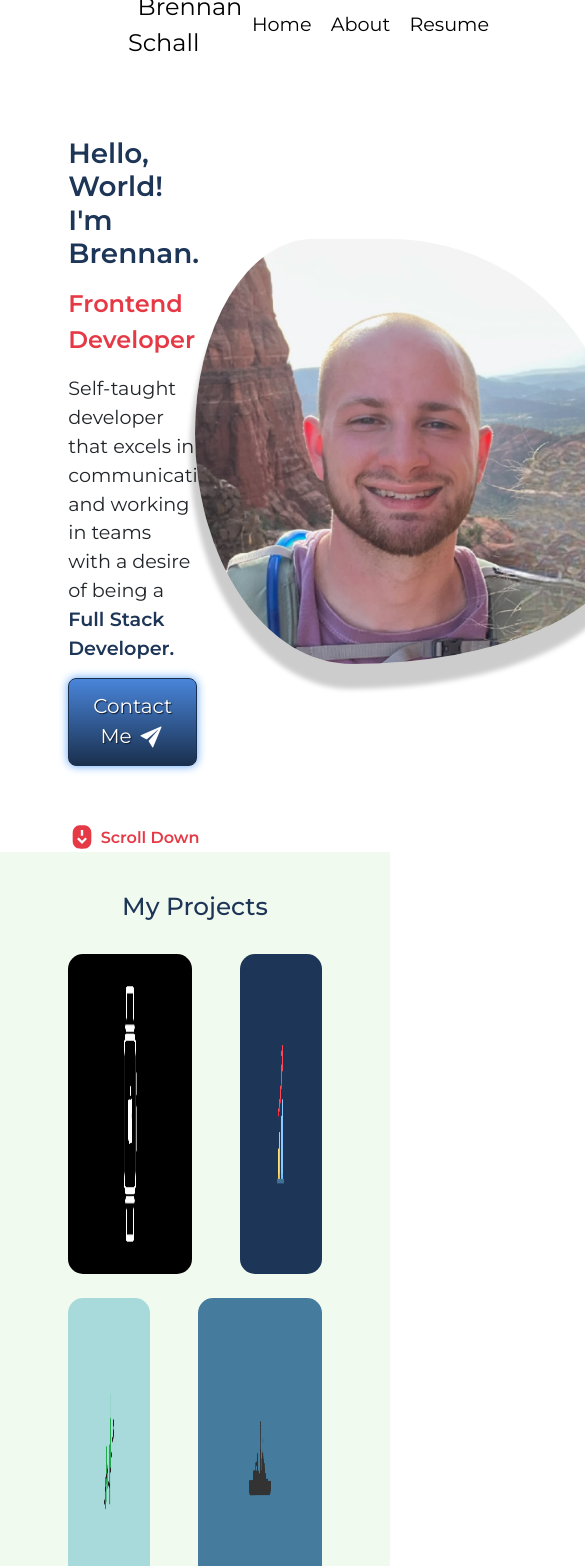
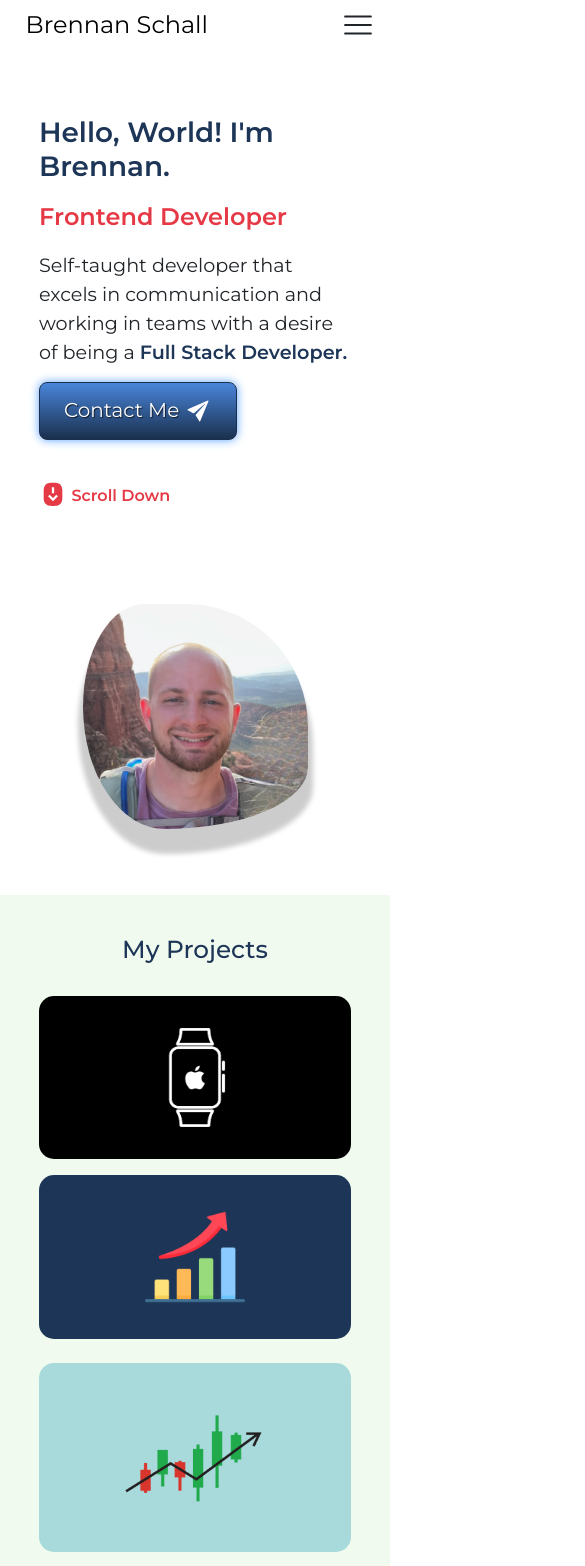
Before and after one commit to bschall20/Portfolio-2025, a React (Create React App) app: page / in a window 390 px wide. Shown: the top 1566 px of the page, 585 px wide, since content can reach past the window. Built offline with nearby package versions, Linux system fonts and the light colour scheme.

Commit message:
Responsive Design. Code is messy on home page due to mapping. Needs cleaned.

```diff
--- a/src/components/TopNav.jsx
+++ b/src/components/TopNav.jsx
@@ -1,6 +1,12 @@
 // import React, { useState } from "react";
+import React, { useState } from "react";
+import { RxHamburgerMenu } from "react-icons/rx";
+import { IoMdClose } from "react-icons/io";
 
-import React from "react";
+
+
+
+
 function TopNav() {
   // const [active, setActive] = useState('/');
   // const setActiveNav = () => {
@@ -8,17 +14,42 @@ function TopNav() {
   //         return !eventkey;
   //     });
   // };
+  const [menuIcon, setMenuIcon] = useState(true)
+  const expandMenu = () => {
+    setMenuIcon(!menuIcon)
+    console.log(menuIcon)
+  }
 
   return (
     <nav id="navBar">
-      <div className="navTitle">
-        <a href="/">Brennan Schall</a>
+      <div className="navBarTop">
+        <div className="navTitle">
+          <a href="/">Brennan Schall</a>
+        </div>
+        <div className="navLinks">
+          <a href="/" eventkey="/">Home</a>
+          <a href="/about" eventkey="about">About</a>
+          <a href="/resume" eventkey="resume">Resume</a>
+        </div>
+        <div className="smallNavLinks">
+        {menuIcon === true ? < RxHamburgerMenu className="navMenuIcon" onClick={expandMenu} /> :
+       <IoMdClose className="navMenuIcon" onClick={expandMenu}/>}
+        </div>
       </div>
-      <div className="navLinks">
-        <a href="/" eventkey="/">Home</a>
+      {menuIcon === false ? <div className="navBarBottom">
+        <div className="navBarBottomLink">
+          <a href="/" eventkey="/">Home</a>
+        </div>
+        <div className="navBarBottomLink">
         <a href="/about" eventkey="about">About</a>
+        </div>
+        <div className="navBarBottomLink">
         <a href="/resume" eventkey="resume">Resume</a>
-      </div>
+        </div>
+          {/* <a href="/" eventkey="/">Home</a>
+          <a href="/about" eventkey="about">About</a>
+          <a href="/resume" eventkey="resume">Resume</a> */}
+      </div> : null}
     </nav>
 
   );
--- a/src/index.css
+++ b/src/index.css
@@ -78,8 +78,11 @@
 /***************************** NAV ****************************/
 /**************************************************************/
 /**************************************************************/
-
 #navBar {
+  display: flex;
+  flex-direction: column;
+}
+.navBarTop {
   /* animation: fade-down 1s; */
   display: flex;
   align-items: center;
@@ -89,7 +92,10 @@
   padding: 0 8rem;
   /* font-weight: 500; */
 }
-.navTitle a, .navLinks a {
+.smallNavLinks {
+  display: none;
+}
+.navTitle a, .navLinks a, .navBarBottom a {
   color: black;
   text-decoration: none;
   padding: 0.2rem .6rem;
@@ -108,7 +114,7 @@
   bottom: 0;
   position: relative;
 }
-.navLinks a:hover {
+.navLinks a:hover, .navBarBottomLink:hover {
   border-bottom: 2px solid #E63946;
   bottom: 2px;
   color: #457B9D;
@@ -619,9 +625,10 @@
   /* align-items: center; */
   justify-content: center;
   flex-direction: column;
-  height: 100vh;
+  /* height: 100vh; */
   width: 65%;
   margin: 3rem auto 2rem;
+  padding: 5rem 0 15rem;
 }
 #about h1, #about h2, #about h3 {
   color: #1D3557;
@@ -630,6 +637,7 @@
   display: grid;
   grid-template-columns: 1.5fr 1fr;
   gap: 3rem;
+  /* margin: auto; */
 }
 .aboutText {
   padding: 1rem 0 0 2.5rem;
@@ -682,9 +690,14 @@
   flex-direction: column;
   margin-top: 1rem;
 }
-.resumeEmbed{
+/* .resumeEmbed{
   height: 90vh;
   width: 100%;
+} */
+.resumeImage {
+  border: 1px solid black;
+  height: 60%;
+  width: 60%;
 }
 
 
@@ -725,51 +738,207 @@
 
 /* *************************LARGE DEVICE SECTION************************* */
 @media only screen and (max-width: 1600px) {
+  /**************** ABOUT ****************/
   #about {
-    /* padding: 0 5rem; */
     width: 90%;
+    padding-bottom: 8rem;
   }
 }
 @media only screen and (max-width: 1500px) {
+  /**************** ABOUT ****************/
    .aboutSections {
     gap: 4rem;
    }
 }
 
 @media only screen and (max-width: 1300px) {
+  /**************** HOME ****************/
+  .homeIntro {
+    width: 100%;
+  }
+  .projectDescription {
+    width: 100%;
+  }
+  .projectSkills, .projectLinks{
+    width: 100%;
+  }
+  /**************** ABOUT ****************/
   .aboutSections {
     gap: 3rem;
    }
   .aboutImage {
     width: 100%;
   }
+  /**************** RESUME ****************/
+  #resume{
+    width: 90%;
+  }
 }
 
 /* *************************MEDIUM DEVICE SECTION************************* */
 @media only screen and (max-width: 1024px) {
+
+  /**************** NAVBAR ****************/
+  .navBarTop {
+    padding: 0 2rem;
+  }
+  .navBarBottom {
+    display: flex;
+    align-items: end;
+    justify-content: center;
+    flex-direction: column;
+    width: 100%;
+  }
+  .navBarBottomLink {
+    border-bottom: 1px solid rgba(0, 0, 0, 0.374);
+    display: flex;
+    align-items: end;
+    justify-content: end;
+    margin: 1rem 3rem 0 1rem;
+    width: 80%;
+    bottom: 0;
+    position: relative;
+  }
+  .navBarBottomLink a:hover {
+    color: #457B9D;
+  }
+  .navLinks a {
+    display: none;
+  }
+  .smallNavLinks {
+    display: block;
+  }
+  .navMenuIcon {
+    font-size: 2rem;
+  }
+  .navMenuIcon:hover {
+    cursor: pointer;
+  }
+
+  /**************** HOME ****************/
+  .homeIntro {
+    flex-direction: column;
+  }
+  .homeIntroL {
+    width: 80%;
+  }
+  .scrollDown {
+    margin-top: 3rem;
+  }
+  .projectsTop, .projectsBottom {
+    width: 90%;
+  }
+  .homeAbilities {
+    width: 90%;
+  }
+  .skillsToolLogo {
+    font-size: 3rem;
+    flex: 1 0 25%;
+  }
+  .contactContent {
+    display: flex;
+    flex-direction: column;
+    width: 90%;
+  }
+
+  /**************** ABOUT ****************/
   .aboutImage {
     height: 80%;
+  }
+
+  /**************** RESUME ****************/
+  .resumeEmbed{
+    /* height: 40vh; */
+    width: 80%;
   }
 }
 
 /* *************************MOBILE DEVICE SECTION************************* */
 @media only screen and (max-width: 800px) {
-  /* #about {
 
+  /**************** HOME ****************/
+  .box {
+    height: 325px;
+    width: 325px;
+  }
+  .projectsTop, .projectsBottom {
+    display: flex;
+    /* grid-auto-rows: 100;
+    grid-template-columns: 100%;
+    grid-template-rows: 1fr;
+    gap: 1rem; */
+    gap: 1rem;
+    flex-direction: column;
+    width: 80%;
+  }
+  .projectHover p, .projectHover .projectSkill, .projectHover .projectLink {
+    font-size: .75rem;
+  }
+  .projectHover h3 {
+    font-size: 1.25rem;
+  }
+  .projectSkill, .projectLink {
+    padding: .15rem .35rem;
+  }
+
+
+  /**************** ABOUT ****************/
+  #about {
+    padding: 1rem 0 5rem;
   }
   .aboutSections {
-
-  } */
+    grid-template-columns: 100%;
+  }
 }
 
 @media only screen and (max-width: 650px) {
-
+  /**************** NAVBAR ****************/
+  .navBarTop {
+    padding: 0 1rem;
+  }
 }
 
 @media only screen and (max-width: 500px) {
+  /**************** HOME ****************/
+  .homeIntro {
+    gap: 6rem;
+    padding-bottom: 2rem;
+    height: 100vh;
+  }
+  .homeIntroL {
+    margin-top: 2rem;
+  }
+  .box {
+    height: 225px;
+    width: 225px;
+  }
+  .skillsToolLogo {
+    font-size: 3rem;
+    flex: 1 0 1%;
+    padding: .15rem 1rem;
+  }
 
+
+
+  /**************** ABOUT ****************/
+  .aboutImage {
+    height: 100%;
+    width: 70%;
+  }
+
+  /**************** RESUME ****************/
+  #resume {
+    padding: 1rem 0 5rem;
+  }
+  .resumeImage {
+    height: 100%;
+    width: 100%;
+  }
 }
 
 @media only screen and (max-width: 400px) {
-
+  /**************** RESUME ****************/
+  #resume {
+    padding: 5rem 0 8rem;
+  }
 }
--- a/src/pages/Home.jsx
+++ b/src/pages/Home.jsx
@@ -57,6 +57,7 @@ const Home = () => {
           {Projects.slice(0,1).map((dataObj, index) => {
             return (
               <motion.div
+              key={index}
               initial={{ opacity: 0, x: -200 }}
               whileInView={{ opacity: 1, x: 0 }}
               transition={{ duration: 0.5, delay: 0 }}
@@ -82,6 +83,7 @@ const Home = () => {
           {Projects.slice(1,2).map((dataObj, index) => {
             return (
               <motion.div
+              key={index}
               initial={{ opacity: 0, x: 200 }}
               whileInView={{ opacity: 1, x: 0 }}
               transition={{ duration: 0.5, delay: 0 }}
@@ -109,6 +111,7 @@ const Home = () => {
         {Projects.slice(2,3).map((dataObj, index) => {
             return (
               <motion.div
+              key={index}
               initial={{ opacity: 0, x: -200 }}
               whileInView={{ opacity: 1, x: 0 }}
               transition={{ duration: 0.5, delay: 0 }}
@@ -134,6 +137,7 @@ const Home = () => {
           {Projects.slice(3,4).map((dataObj, index) => {
             return (
               <motion.div
+              key={index}
               initial={{ opacity: 0, x: 200 }}
               whileInView={{ opacity: 1, x: 0 }}
               transition={{ duration: 0.5, delay: 0 }}
--- a/src/pages/Resume.jsx
+++ b/src/pages/Resume.jsx
@@ -1,10 +1,12 @@
-import Resume2025 from "../documents/Resume 2025.pdf";
+// import Resume2025 from "../documents/Resume 2025.pdf";
+import Resume2025PNG from "../images/Resume.png";
 
 const Resume = () => {
     return <div id="resume">
       <h1>Resume</h1>
       <div className="resumeDiv">
-        <embed src={Resume2025} className="resumeEmbed"></embed>
+        {/* <embed src={Resume2025} className="resumeEmbed"></embed> */}
+        <img src={Resume2025PNG} alt="Brennan Schall Resume" className="resumeImage" />
       </div>
     </div>;
   };
```
Also changed, not shown: src/images/Resume.png (added).
